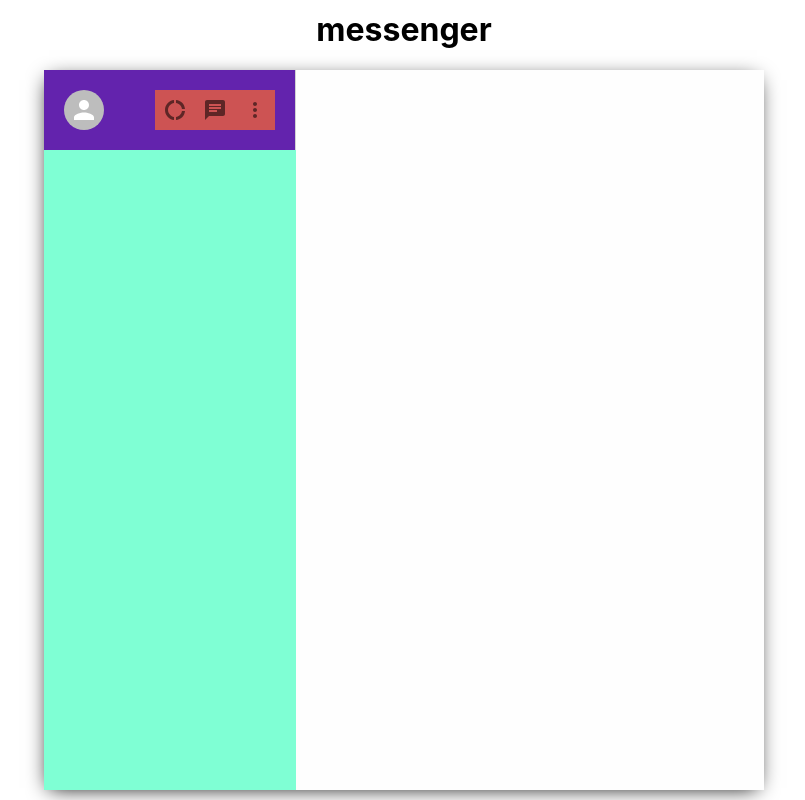
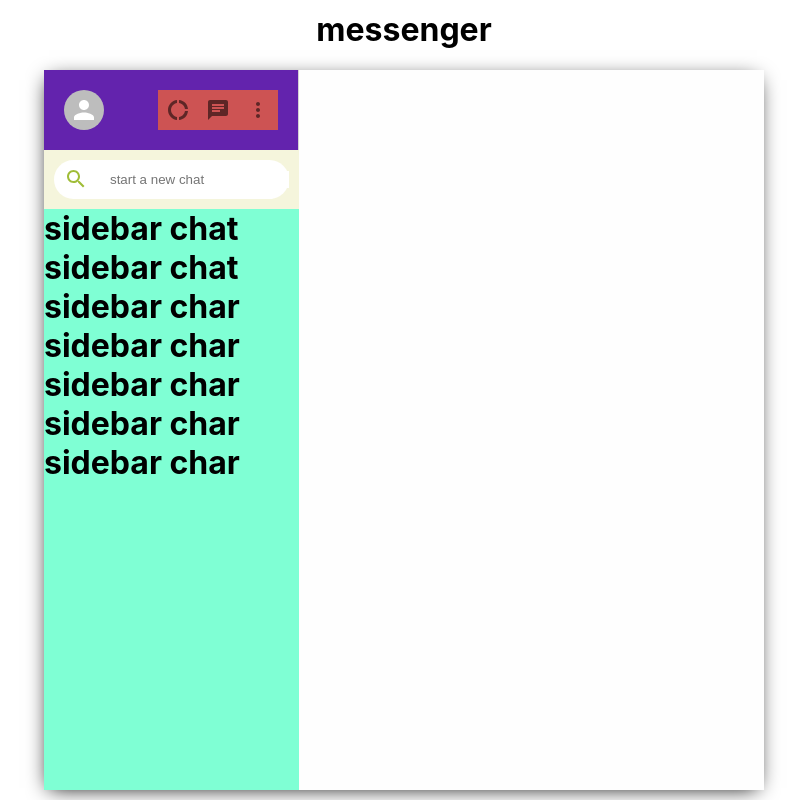
Before and after one commit to vishnugprasad/messenger, a React (Create React App) app: page / in a window 1280 px wide. Shown: the whole page, without its empty margins (236-1041 px from the left). Built offline with nearby package versions, Linux system fonts and the light colour scheme.

Commit message:
sidebar header completed

```diff
--- a/src/Sidebar.css
+++ b/src/Sidebar.css
@@ -1,6 +1,37 @@
 .sidebar {
   background-color: aquamarine;
+  display: flex;
+  flex-direction: column;
   flex: 0.35;
+}
+
+.sidebar-search{
+    display: flex;
+   height: 39px;
+   padding: 10px;
+   align-items: center;
+    background-color: beige;
+
+}
+
+.sidebar-searchcontainer{
+    display: flex;
+    align-items: center;
+    background-color: rgb(255, 255, 255);
+    width: 100%;
+    height: 39px;
+    border-radius: 20px;
+}
+
+.sidebar-searchcontainer > .MuiSvgIcon-root{
+    color: rgb(160, 189, 56);
+    padding: 10px;
+
+}
+
+.sidebar-searchcontainer > input {
+    border: none;
+    margin-left: 10px;
 }
 
 .sidebar-header {
--- a/src/Sidebar.js
+++ b/src/Sidebar.js
@@ -1,16 +1,17 @@
-import React from 'react'
-import {Avatar,IconButton} from "@mui/material"
-import DonutLargeIcon from '@mui/icons-material/DonutLarge';
-import ChatIcon from '@mui/icons-material/Chat';
-import MoreVertIcon from '@mui/icons-material/MoreVert';
-import "./Sidebar.css"
+import React from "react";
+import { Avatar, IconButton } from "@mui/material";
+import DonutLargeIcon from "@mui/icons-material/DonutLarge";
+import ChatIcon from "@mui/icons-material/Chat";
+import MoreVertIcon from "@mui/icons-material/MoreVert";
+import SearchIcon from "@mui/icons-material/Search";
+import "./Sidebar.css";
 
 function Sidebar() {
   return (
-    <div className='sidebar'>
-        <div className='sidebar-header'>
+    <div className="sidebar">
+      <div className="sidebar-header">
         <Avatar></Avatar>
-          <div className='sidebar-headerRight'>
+        <div className="sidebar-headerRight">
           <IconButton>
             <DonutLargeIcon></DonutLargeIcon>
           </IconButton>
@@ -21,19 +22,28 @@ function Sidebar() {
           <IconButton>
             <MoreVertIcon></MoreVertIcon>
           </IconButton>
-
+        </div>
       </div>
 
+      <div className="sidebar-search">
+        <div className="sidebar-searchcontainer">
+          <SearchIcon></SearchIcon>
+          <input placeholder="start a new chat" type="text"  />
         </div>
-        <div className='sidebar-search'>
-
       </div>
 
-        <div className='sidebar-char'>
+      <div className="sidebar-chats">
 
+        <h1>sidebar chat</h1>
+        <h1>sidebar chat</h1>
+        <h1>sidebar char</h1>
+        <h1>sidebar char</h1>
+        <h1>sidebar char</h1>
+        <h1>sidebar char</h1>
+        <h1>sidebar char</h1>
       </div>
     </div>
-  )
+  );
 }
 
-export default Sidebar
+export default Sidebar;
```
Lines whose indentation alone changed are shown as unchanged.
